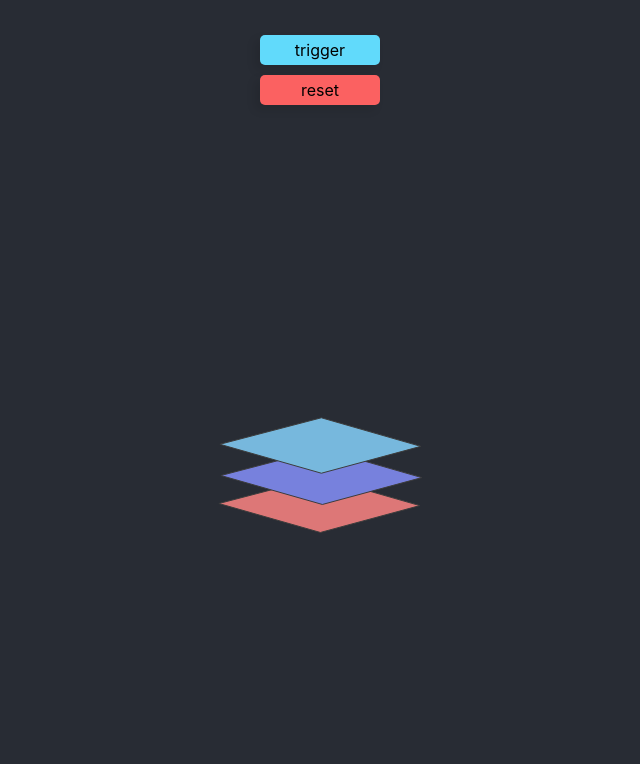
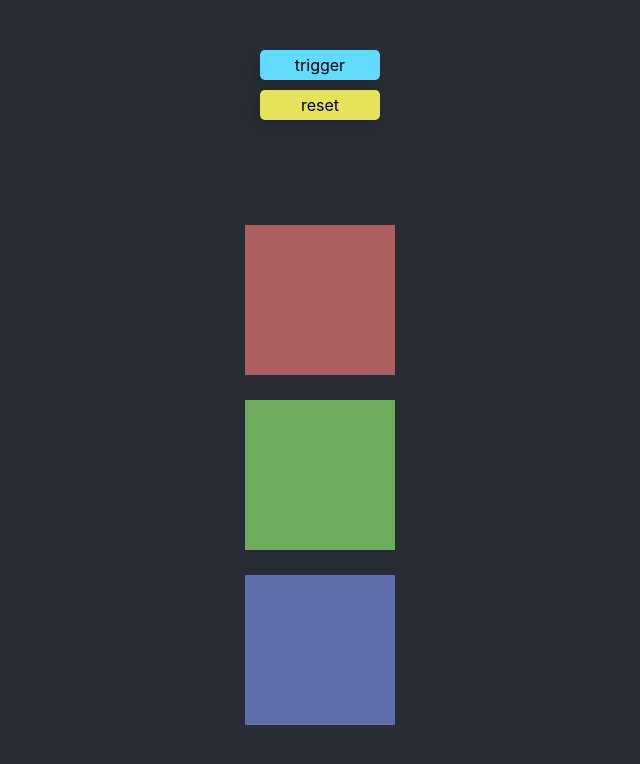
Before and after one commit to Baartooo/gsap, a React (Create React App) app: page / in a window 1280 px wide. Both pictures are taken after a click on the element "trigger". Shown: the top 764 px of the page, without its empty margins (320-960 px from the left). Built offline with nearby package versions, Linux system fonts and the light colour scheme.

Commit message:
final version

```diff
--- a/src/App.tsx
+++ b/src/App.tsx
@@ -1,6 +1,9 @@
 import React from 'react';
 
-import { Layers } from './layers/Layers';
+import { GsapTo } from './animations/GsapTo';
+import { GsapTimeline } from './animations/GsapTimeline';
+import { GsapDraggable } from './animations/GsapDraggable';
+import { GsapScrollTrigger } from './animations/GsapScrollTrigger';
 
 import './App.css';
 
@@ -8,7 +11,10 @@ function App() {
   return (
     <div className="App">
       <main className="App-header">
-        <Layers />
+        <GsapTo />
+        {/*<GsapTimeline />*/}
+        {/*<GsapDraggable />*/}
+        {/*<GsapScrollTrigger />*/}
       </main>
     </div>
   );
--- /dev/null
+++ b/src/animations/GsapDraggable.tsx
@@ -0,0 +1,58 @@
+import React, { useEffect, useRef } from 'react';
+
+import gsap from 'gsap/all';
+import { Draggable } from 'gsap/Draggable';
+
+import { Squares } from '../squares/Squares';
+
+export const GsapDraggable = () => {
+  const red = useRef<HTMLDivElement>(null);
+  const green = useRef<HTMLDivElement>(null);
+  const blue = useRef<HTMLDivElement>(null);
+
+  const resetAnimation = () => {
+    const _red = red.current;
+    const _green = green.current;
+    const _blue = blue.current;
+    gsap.killTweensOf([_red, _green, _blue]);
+
+    if (_red && _green && _blue) {
+      gsap.set([_red, _blue], {
+        y: (index) => {
+          return index === 1 ? -175 : 175;
+        },
+        x: (index) => {
+          return index === 1 ? 175 : -175;
+        },
+        rotate: 0,
+      });
+      gsap.set(_green, {
+        x: 0,
+        y: 0,
+        rotate: 0,
+      });
+    }
+  };
+
+  useEffect(() => {
+    const _red = red.current;
+    const _green = green.current;
+    const _blue = blue.current;
+
+    if (_red && _green && _blue) {
+      gsap.registerPlugin(Draggable);
+
+      const draggable = Draggable.create([_red, _green, _blue], {
+        // type: 'rotation', // also rotation is possible
+      });
+
+      return () => {
+        draggable[0].kill();
+      };
+    }
+  }, []);
+
+  return (
+    <Squares red={red} green={green} blue={blue} resetAnimation={resetAnimation} triggerAnimation={() => null} />
+  );
+};
--- /dev/null
+++ b/src/animations/GsapScrollTrigger.tsx
@@ -0,0 +1,64 @@
+import React, { createRef, RefObject, useCallback, useEffect, useRef } from 'react';
+
+import gsap from 'gsap';
+import { ScrollTrigger } from 'gsap/ScrollTrigger';
+
+export const GsapScrollTrigger = () => {
+  const labels = ['elo', '3', '2', '0'];
+  const sections = useRef<RefObject<HTMLDivElement>[]>(labels.map(() => createRef()));
+
+  const hideAllLabels = useCallback(() => {
+    sections.current.forEach(section => {
+      gsap.set(section.current, {
+        autoAlpha: 0,
+        x: -60,
+      });
+    });
+  }, []);
+
+  useEffect(() => {
+    hideAllLabels();
+
+    gsap.registerPlugin(ScrollTrigger);
+    sections.current.forEach(section => {
+      gsap.to(section.current, {
+        scrollTrigger: {
+          trigger: section.current,
+          markers: true,
+          start: '50% 50%', // % of element    % of window,
+          end: '60% 50%', // % of element    % of window,
+          scrub: 1,
+        },
+        autoAlpha: 1,
+        x: 0,
+      });
+    });
+  }, [hideAllLabels]);
+
+  return (
+    <div className={'st'} style={{
+      display: 'flex',
+      padding: '150px 0',
+      flexDirection: 'column',
+      width: '100%',
+    }}>
+      {labels.map((text, index) => (
+        <div
+          key={text}
+          className={'st__section'}
+          ref={sections.current[index]}
+          style={{
+            display: 'flex',
+            width: '100%',
+            height: '100vh',
+            justifyContent: 'center',
+            alignItems: 'center',
+            fontSize: 50,
+          }}
+        >
+          {text}
+        </div>
+      ))}
+    </div>
+  );
+};
--- /dev/null
+++ b/src/animations/GsapTimeline.tsx
@@ -0,0 +1,70 @@
+import React, { useEffect, useRef } from 'react';
+
+import gsap from 'gsap';
+
+import { Squares } from '../squares/Squares';
+
+export const GsapTimeline = () => {
+  const red = useRef<HTMLDivElement>(null);
+  const green = useRef<HTMLDivElement>(null);
+  const blue = useRef<HTMLDivElement>(null);
+
+  const tl = useRef<gsap.core.Timeline>(gsap.timeline());
+
+  const triggerAnimation = () => {
+    const _red = red.current;
+    const _blue = blue.current;
+
+    tl.current.kill();
+    tl.current = gsap.timeline();
+
+    tl.current
+      .to(_red, {
+        y: 0,
+        autoAlpha: 1,
+        duration: .4,
+      })
+      .to(_blue, {
+        y: 0,
+        autoAlpha: 1,
+        duration: .4,
+      }, '<')
+      .to(_red, {
+        x: 0,
+        rotate: '-=90',
+        duration: .4,
+      }, '+=0.2')
+      .to(_blue, {
+        x: 0,
+        rotate: '+=90',
+        duration: .4,
+      }, '<');
+  };
+
+  const resetAnimation = () => {
+    const _red = red.current;
+    const _green = green.current;
+    const _blue = blue.current;
+    gsap.killTweensOf([_red, _green, _blue]);
+
+    if (_red && _green && _blue) {
+      gsap.set([_red, _blue], {
+        y: (index) => {
+          return index === 1 ? -175 : 175;
+        },
+        x: (index) => {
+          return index === 1 ? 175 : -175;
+        },
+        rotate: 0,
+      });
+    }
+  };
+
+  useEffect(() => {
+    resetAnimation();
+  }, []);
+
+  return (
+    <Squares red={red} green={green} blue={blue} resetAnimation={resetAnimation} triggerAnimation={triggerAnimation} />
+  );
+};
--- /dev/null
+++ b/src/animations/GsapTo.tsx
@@ -0,0 +1,52 @@
+import React, { useEffect, useRef } from 'react';
+
+import gsap from 'gsap';
+
+import { Squares } from '../squares/Squares';
+
+export const GsapTo = () => {
+  const red = useRef<HTMLDivElement>(null);
+  const green = useRef<HTMLDivElement>(null);
+  const blue = useRef<HTMLDivElement>(null);
+
+  const triggerAnimation = () => {
+    const _red = red.current;
+    const _green = green.current;
+    const _blue = blue.current;
+
+    if (_red && _green && _blue) {
+      gsap.to([_red, _green, _blue], {
+        x: 0,
+        autoAlpha: 1,
+        duration: 1,
+        // stagger: 1, // seconds between elements animation trigger
+      });
+    }
+  };
+
+  const resetAnimation = () => {
+    const _red = red.current;
+    const _green = green.current;
+    const _blue = blue.current;
+    gsap.killTweensOf([_red, _green, _blue]);
+
+    if (_red && _green && _blue) {
+      gsap.set([_red, _blue], {
+        autoAlpha: 0,
+        x: -100,
+      });
+      gsap.set(_green, {
+        autoAlpha: 0,
+        x: 100,
+      });
+    }
+  };
+
+  useEffect(() => {
+    resetAnimation();
+  }, []);
+
+  return (
+    <Squares red={red} green={green} blue={blue} resetAnimation={resetAnimation} triggerAnimation={triggerAnimation} />
+  );
+};
--- a/src/layers/Layers.tsx
+++ /dev/null
@@ -1,80 +0,0 @@
-import React, { useEffect, useRef } from 'react';
-
-import gsap from 'gsap';
-
-import './Layers.css';
-
-export const Layers = () => {
-  const top = useRef<SVGPathElement>(null);
-  const middle = useRef<SVGPathElement>(null);
-  const bottom = useRef<SVGPathElement>(null);
-
-  const triggerAnimation = () => {
-    const _top = top.current;
-    const _middle = middle.current;
-    const _bottom = bottom.current;
-
-    if (_top && _middle && _bottom) {
-      gsap.to([_top, _middle, _bottom], {
-        x: 0,
-        autoAlpha: 1,
-        duration: 1,
-        // stagger: 1, // seconds between elements animation trigger
-      });
-    }
-  };
-
-  const resetLayers = () => {
-    const _top = top.current;
-    const _middle = middle.current;
-    const _bottom = bottom.current;
-    gsap.killTweensOf([_top, _middle, _bottom]);
-
-    if (_top && _middle && _bottom) {
-      gsap.set([_top, _bottom], {
-        autoAlpha: 0,
-        x: -100,
-      });
-      gsap.set(_middle, {
-        autoAlpha: 0,
-        x: 100,
-      });
-    }
-  };
-
-  useEffect(() => {
-    resetLayers();
-  }, []);
-
-  return (
-    <div className={'layers'}>
-      <div className={'layers__trigger'} onClick={triggerAnimation}>trigger</div>
-      <div className={'layers__reset'} onClick={resetLayers}>reset</div>
-      <svg
-        width={580}
-        height={580}
-        fill="none"
-        xmlns="http://www.w3.org/2000/svg"
-      >
-        <path
-          ref={top}
-          d="M290.38 292.018l99.396 28.604-99.386 26.859-101.493-28.96 101.483-26.503z"
-          fill="#D77"
-          stroke="#3C3C3C"
-        />
-        <path
-          ref={middle}
-          d="M292.38 264.018l99.396 28.604-99.386 26.859-101.493-28.96 101.483-26.503z"
-          fill="#7781DD"
-          stroke="#3C3C3C"
-        />
-        <path
-          ref={bottom}
-          d="M291.38 232.768l99.396 28.604-99.386 26.859-101.493-28.96 101.483-26.503z"
-          fill="#77B8DD"
-          stroke="#3C3C3C"
-        />
-      </svg>
-    </div>
-  );
-};
--- a/src/layers/Layers.css
+++ b/src/squares/Squares.module.css
@@ -1,13 +1,30 @@
-.layers {
+.square {
+    margin: 25px;
+
+    width: 150px;
+    height: 150px;
+}
+
+.red {
+    background: #ad5e5e;
+}
+
+.green {
+    background: #6fad5e;
+}
+
+.blue {
+    background: #5e6ead;
+}
+
+.controls {
     display: flex;
-
     flex-direction: column;
-
     align-items: center;
 }
 
-.layers__trigger,
-.layers__reset {
+.trigger,
+.reset {
     margin-bottom: 10px;
     padding: 5px 10px;
 
@@ -25,13 +42,13 @@
     transition: 200ms;
 }
 
-.layers__reset {
+.reset {
     margin-bottom: 80px;
 
-    background: #fb6161;
+    background: #e5e25b;
 }
 
-.layers__trigger:hover,
-.layers__reset:hover {
+.trigger:hover,
+.reset:hover {
     box-shadow: -5px 5px 20px rgba(0, 0, 0, .3);
 }
--- /dev/null
+++ b/src/squares/Squares.tsx
@@ -0,0 +1,25 @@
+import React, { RefObject } from 'react';
+
+import s from './Squares.module.css';
+
+export type SquaresProps = {
+  red: RefObject<HTMLDivElement>;
+  green: RefObject<HTMLDivElement>;
+  blue: RefObject<HTMLDivElement>;
+  triggerAnimation: () => void;
+  resetAnimation: () => void;
+}
+
+export const Squares = ({ red, green, blue, triggerAnimation, resetAnimation }: SquaresProps) => {
+  return (
+    <div>
+      <div className={s.controls}>
+        <div className={s.trigger} onClick={triggerAnimation}>trigger</div>
+        <div className={s.reset} onClick={resetAnimation}>reset</div>
+      </div>
+      <div ref={red} className={`${s.square} ${s.red}`} />
+      <div ref={green} className={`${s.square} ${s.green}`} />
+      <div ref={blue} className={`${s.square} ${s.blue}`} />
+    </div>
+  );
+};
```
